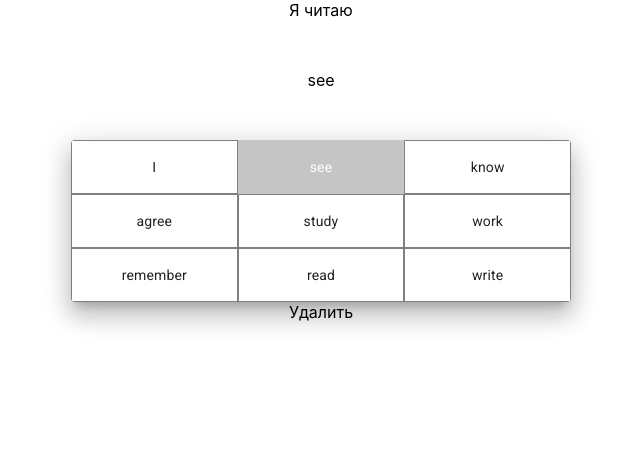
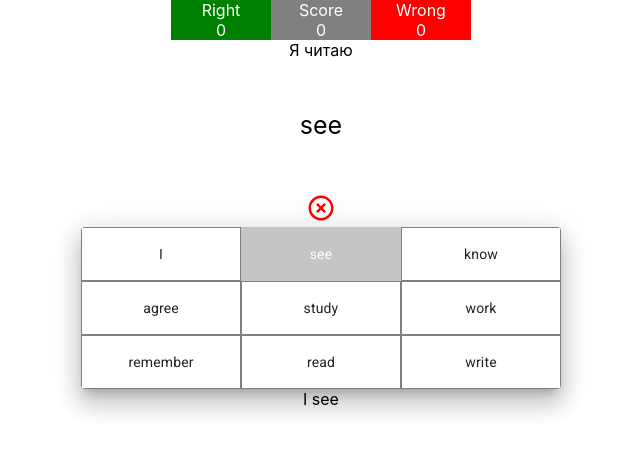
Before and after one commit to thedavidoff/english, a React (Create React App) app: page / in a window 1280 px wide. Both pictures are taken after a click on the element "see". Shown: the top 452 px of the page, without its empty margins (319-959 px from the left). Built offline with nearby package versions, Linux system fonts and the light colour scheme.

Commit message:
Added score counters and fixed visual style

```diff
--- a/src/App.tsx
+++ b/src/App.tsx
@@ -9,7 +9,10 @@ import {
   TableRow,
   TableCell,
 } from "@material-ui/core";
+import CheckCircleOutlineOutlinedIcon from "@material-ui/icons/CheckCircleOutlineOutlined";
+import HighlightOffIcon from "@material-ui/icons/HighlightOff";
 import Result from "./Result";
+import Lesson1 from "./lessons/Lesson1";
 
 const shuffle = (array: Array<string>) => {
   let currentIndex = array.length,
@@ -31,6 +34,31 @@ const useStyles = makeStyles({
     flexDirection: "column",
     alignItems: "center",
   },
+  header: {
+    display: "flex",
+  },
+  rightAnswerStats: {
+    width: 100,
+    textAlign: "center",
+    color: "#fff",
+    background: "green",
+  },
+  scoreStats: {
+    width: 100,
+    textAlign: "center",
+    color: "#fff",
+    background: "grey",
+  },
+  wrongAnswerStats: {
+    width: 100,
+    textAlign: "center",
+    color: "#fff",
+    background: "red",
+  },
+  tableContainer: {
+    position: "relative",
+    maxWidth: 480,
+  },
   table: {
     borderCollapse: "inherit",
   },
@@ -50,14 +78,47 @@ const useStyles = makeStyles({
     border: "1px solid #c5c5c5",
     "&:hover": {
       background: "#c5c5c5",
-      cursor: "inherit"
+      cursor: "inherit",
     },
   },
+  status: {
+    display: "flex",
+    justifyContent: "center",
+    alignItems: "center",
+    width: "100%",
+    height: "100%",
+    position: "absolute",
+    top: 0,
+    background: "rgba(204, 204, 204, .8)",
+    cursor: "pointer",
+  },
+  bigStatusIcon: {
+    fontSize: 100,
+  },
+  smallStatusIcon: {
+    fontSize: 30,
+  },
+  correctStatusIcon: {
+    color: "green",
+  },
+  incorrectStatusIcon: {
+    color: "red",
+  },
+  deleteButton: {
+    cursor: "pointer",
+  },
 });
+
+export interface IStats {
+  right: number;
+  wrong: number;
+  score: number;
+}
 
 const App: React.FC = () => {
   const [result, setResult] = useState<Array<string>>([]);
   const [status, setStatus] = useState<boolean | null>(null);
+  const [stats, setStats] = useState<IStats>({ right: 0, wrong: 0, score: 0 });
   const classes = useStyles();
 
   const sentences: Array<Array<string>> = [
@@ -195,30 +256,78 @@ const App: React.FC = () => {
     let classList: DOMTokenList = e.currentTarget.classList;
     let classListValue = classList.value;
     let rightAnswer = sentences[randomNumber][1];
-    if (status !== null || classListValue.indexOf("disabledCell") !== -1) return;
+    if (status !== null || classListValue.indexOf("disabledCell") !== -1)
+      return;
     setResult([...result, innerText]);
     if (rightAnswer === [...result, innerText].join(" ")) {
       setStatus(true);
+      setStats({
+        ...stats,
+        right: stats.right + 1,
+        score: stats.right + 1 - stats.wrong,
+      });
       setTimeout(() => next(), 1000);
       return;
     }
     if (rightAnswer.split(" ").length === [...result, innerText].length) {
       setStatus(false);
+      setStats({
+        ...stats,
+        wrong: stats.wrong + 1,
+        score: stats.right - 1 - stats.wrong,
+      });
     }
   };
   const handleDelete = (): void => {
     setResult([...result.slice(0, -1)]);
     setStatus(null);
   };
+  const handleClear = (): void => {
+    setResult([]);
+    setStatus(null);
+  };
 
   return (
     <Container className={classes.container}>
+      <div className={classes.header}>
+        <div className={classes.rightAnswerStats}>
+          Right
+          <br />
+          {stats.right}
+        </div>
+        <div className={classes.scoreStats}>
+          Score
+          <br />
+          {stats.score}
+        </div>
+        <div className={classes.wrongAnswerStats}>
+          Wrong
+          <br />
+          {stats.wrong}
+        </div>
+      </div>
       <div style={{ marginBottom: 50 }}>{sentences[randomNumber][0]}</div>
-      <div style={{ marginBottom: 50 }}>{result.join(" ")}</div>
+      <div style={{ height: 33, marginBottom: 50, fontSize: 25 }}>
+        {result.join(" ")}
+      </div>
+      <div style={{ height: 34 }}>
+        {result.length ? (
+          <>
+            <div className={classes.deleteButton} onClick={handleDelete}>
+              {status === null ? (
+                <HighlightOffIcon
+                  className={`${classes.smallStatusIcon} ${classes.incorrectStatusIcon}`}
+                />
+              ) : null}
+            </div>
+            <Result status={status} rightAnswer={sentences[randomNumber][1]} />
+          </>
+        ) : null}
+      </div>
       <TableContainer
         component={Paper}
         elevation={15}
-        style={{ maxWidth: 500 }}
+        className={classes.tableContainer}
       >
         <Table className={classes.table}>
           <TableBody>
@@ -227,7 +336,9 @@ const App: React.FC = () => {
                 <TableCell
                   key={option}
                   align="center"
-                  className={`${classes.cell} ${result.includes(option) ? classes.disabledCell : ''}`}
+                  className={`${classes.cell} ${
+                    result.includes(option) ? classes.disabledCell : ""
+                  }`}
                   onClick={handleClick}
                 >
                   {option}
@@ -239,7 +350,9 @@ const App: React.FC = () => {
                 <TableCell
                   key={option}
                   align="center"
-                  className={`${classes.cell} ${result.includes(option) ? classes.disabledCell : ''}`}
+                  className={`${classes.cell} ${
+                    result.includes(option) ? classes.disabledCell : ""
+                  }`}
                   onClick={handleClick}
                 >
                   {option}
@@ -251,7 +364,9 @@ const App: React.FC = () => {
                 <TableCell
                   key={option}
                   align="center"
-                  className={`${classes.cell} ${result.includes(option) ? classes.disabledCell : ''}`}
+                  className={`${classes.cell} ${
+                    result.includes(option) ? classes.disabledCell : ""
+                  }`}
                   onClick={handleClick}
                 >
                   {option}
@@ -260,13 +375,24 @@ const App: React.FC = () => {
             </TableRow>
           </TableBody>
         </Table>
+        {status !== null ? (
+          <div
+            className={classes.status}
+            onClick={!status ? handleClear : () => {}}
+          >
+            {status ? (
+              <CheckCircleOutlineOutlinedIcon
+                className={`${classes.bigStatusIcon} ${classes.correctStatusIcon}`}
+              />
+            ) : (
+              <HighlightOffIcon
+                className={`${classes.bigStatusIcon} ${classes.incorrectStatusIcon}`}
+              />
+            )}
+          </div>
+        ) : null}
       </TableContainer>
-      {result.length ? (
-        <div onClick={handleDelete}>
-          Удалить
-          <Result status={status} rightAnswer={sentences[randomNumber][1]} />
-        </div>
-      ) : null}
+      <Lesson1 />
     </Container>
   );
 };
--- a/src/Result.tsx
+++ b/src/Result.tsx
@@ -6,17 +6,7 @@ type ResultType = {
 };
 
 const Result = ({ status, rightAnswer }: ResultType) => {
-  return (
-    <>
-      <div>{status && "Right"}</div>
-      {status === false ? (
-        <>
-          <div>Правильный ответ:</div>
-          <div>{rightAnswer}</div>
-        </>
-      ) : null}
-    </>
-  );
+  return status === false ? <div>Правильный ответ: <span style={{color: "green"}}><b>{rightAnswer}</b></span></div> : null;
 };
 
 export default Result;
--- a/src/Lessons/lesson1.tsx
+++ b/src/lessons/Lesson1.tsx
@@ -1,6 +1,6 @@
 import React from "react";
 
-const lesson1 = () => {
+const Lesson1 = () => {
   const subject: string = "Подлежащее + сказуемое (глагол) (1)";
   const formulas: Array<string> = [
     "I + глагол (1.1)",
@@ -8,8 +8,36 @@ const lesson1 = () => {
     "I + глагол + ... (1.3)",
     "I / We / You / They + глагол + ... (1.4)",
   ];
+  const sentencesObj = {
+    0: [
+      {
+        subject: "Подлежащее + сказуемое (глагол) (1)",
+        formulas: [
+          "I + глагол (1.1)",
+          "I / We / You / They + глагол (1.2)",
+          "I + глагол + ... (1.3)",
+          "I / We / You / They + глагол + ... (1.4)",
+        ],
+      },
+      {
+        sentence: "Я вижу",
+        translate: "I see",
+        possibleAnswers: [
+          "I",
+          "see",
+          "understand",
+          "agree",
+          "study",
+          "work",
+          "remember",
+          "read",
+          "write",
+        ],
+      },
+    ],
+  };
   const sentences = {
-    1: [
+    0: [
       ["Я вижу", "I see"],
       ["Я понимаю", "I understand"],
       ["Я знаю", "I know"],
@@ -20,7 +48,7 @@ const lesson1 = () => {
       ["Я читаю", "I read"],
       ["Я пишу", "I write"],
     ],
-    2: [
+    1: [
       ["Мы работаем", "We work"],
       ["Они учатся", "They study"],
       ["Ты понимаешь", "You understand"],
@@ -33,7 +61,7 @@ const lesson1 = () => {
       ["Они пишут", "They write"],
       ["Вы понимаете", "You understand"],
     ],
-    3: [
+    2: [
       ["Я вижу это", "I see it"],
       ["Я понимаю это", "I understand it"],
       ["Я знаю это", "I know it"],
@@ -42,7 +70,7 @@ const lesson1 = () => {
       ["Я здесь учусь", "I study here"],
       ["Я вижу тебя", "I see you"],
     ],
-    4: [
+    3: [
       ["Я понимаю тебя очень хорошо", "I understand you very well"],
       ["Я согласен с тобой", "I agree with you"],
       ["Я знаю это очень хорошо", "I know it very well"],
@@ -66,7 +94,7 @@ const lesson1 = () => {
     ],
   };
 
-  return;
+  return <div>{sentencesObj[0][1].translate}</div>;
 };
 
-export default lesson1;
+export default Lesson1;
```
Also changed, not shown: src/lessons/lesson3.tsx (renamed from src/Lessons/lesson3.tsx), 1 other file (tests, documents, lock files or other folders).
